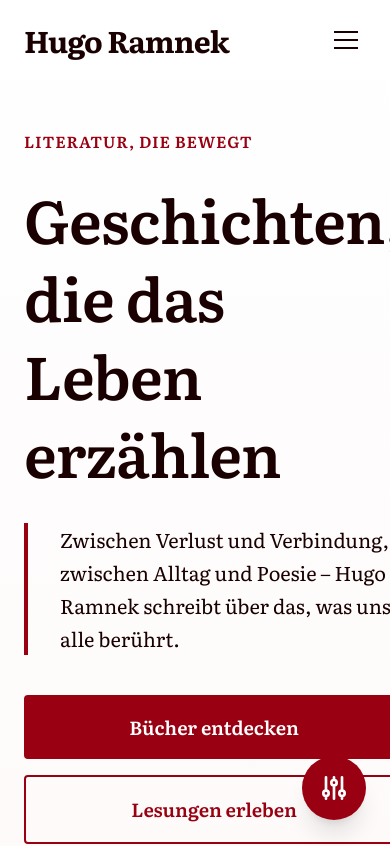
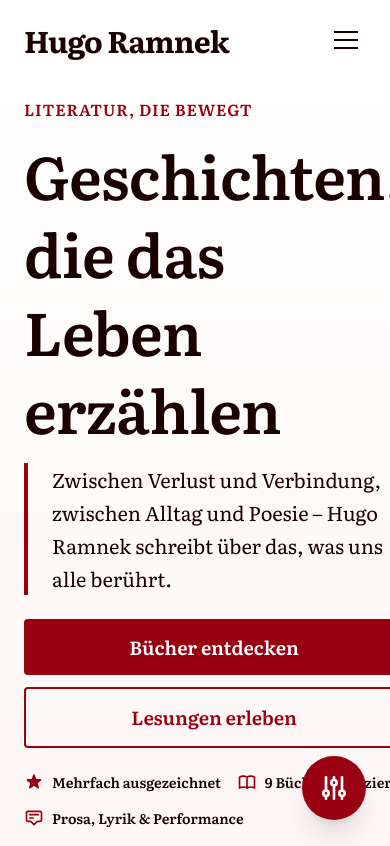
Before and after one commit to stalderrom/hugo-ramnek-website, a Next.js app: page / in a window 390 px wide. Shown: the top 846 px of the page. Built offline with nearby package versions, Linux system fonts and the light colour scheme.

Commit message:
Optimize Hero section for mobile devices - reduce padding and spacing for above-the-fold content

```diff
--- a/components/HomeContent.tsx
+++ b/components/HomeContent.tsx
@@ -63,20 +63,20 @@ export default function HomeContent() {
   return (
     <>
       {/* Hero - Der Leser als Held */}
-      <section id="top" className="min-h-screen flex items-center px-6 pt-32 pb-20 relative overflow-hidden">
+      <section id="top" className="min-h-[calc(100vh-4rem)] lg:min-h-screen flex items-center px-6 pt-24 lg:pt-32 pb-12 lg:pb-20 relative overflow-hidden">
         <div className="absolute inset-0 -z-10">
           <div className="absolute inset-0 bg-gradient-to-b from-gray-50 to-background"></div>
         </div>
 
         <div className="max-w-7xl mx-auto w-full">
-          <div className="grid lg:grid-cols-2 gap-20 items-center">
+          <div className="grid lg:grid-cols-2 gap-8 lg:gap-20 items-center">
             <motion.div
               initial={{ opacity: 0, x: -30 }}
               animate={{ opacity: 1, x: 0 }}
               transition={{ duration: 0.8 }}
             >
               <motion.p
-                className="text-accent font-semibold tracking-wider mb-6 uppercase text-sm"
+                className="text-accent font-semibold tracking-wider mb-3 lg:mb-6 uppercase text-sm"
                 initial={{ opacity: 0 }}
                 animate={{ opacity: 1 }}
                 transition={{ delay: 0.2 }}
@@ -84,13 +84,13 @@ export default function HomeContent() {
                 Literatur, die bewegt
               </motion.p>
 
-              <h1 className="mb-8">
+              <h1 className="mb-4 lg:mb-8">
                 Geschichten,<br/>
                 die das Leben<br/>
                 erzählen
               </h1>
 
-              <div className="space-y-6 mb-10 border-l-4 border-accent pl-8">
+              <div className="space-y-4 lg:space-y-6 mb-6 lg:mb-10 border-l-4 border-accent pl-6 lg:pl-8">
                 <p className="text-lead">
                   Zwischen Verlust und Verbindung, zwischen Alltag und Poesie –
                   Hugo Ramnek schreibt über das, was uns alle berührt.
@@ -98,27 +98,27 @@ export default function HomeContent() {
               </div>
 
               <motion.div
-                className="flex flex-col sm:flex-row gap-4 mb-10"
+                className="flex flex-col sm:flex-row gap-3 lg:gap-4 mb-6 lg:mb-10"
                 initial={{ opacity: 0, y: 20 }}
                 animate={{ opacity: 1, y: 0 }}
                 transition={{ delay: 0.6 }}
               >
                 <a
                   href="#buecher"
-                  className="inline-block bg-accent hover:bg-accent-dark text-white px-10 py-4 text-center font-semibold transition-all hover:shadow-xl rounded"
+                  className="inline-block bg-accent hover:bg-accent-dark text-white px-8 lg:px-10 py-3 lg:py-4 text-center font-semibold transition-all hover:shadow-xl rounded"
                 >
                   Bücher entdecken
                 </a>
                 <a
                   href="#live"
-                  className="inline-block bg-transparent hover:bg-accent/10 border-2 border-accent text-accent px-10 py-4 text-center font-semibold transition-all rounded"
+                  className="inline-block bg-transparent hover:bg-accent/10 border-2 border-accent text-accent px-8 lg:px-10 py-3 lg:py-4 text-center font-semibold transition-all rounded"
                 >
                   Lesungen erleben
                 </a>
               </motion.div>
 
               <motion.div
-                className="flex flex-wrap items-center gap-6 text-sm"
+                className="flex flex-wrap items-center gap-4 lg:gap-6 text-sm"
                 initial={{ opacity: 0 }}
                 animate={{ opacity: 1 }}
                 transition={{ delay: 0.8 }}
@@ -145,7 +145,7 @@ export default function HomeContent() {
             </motion.div>
 
             <motion.div
-              className="relative"
+              className="relative hidden lg:block"
               initial={{ opacity: 0, scale: 0.95 }}
               animate={{ opacity: 1, scale: 1 }}
               transition={{ duration: 0.8, delay: 0.3 }}
```
